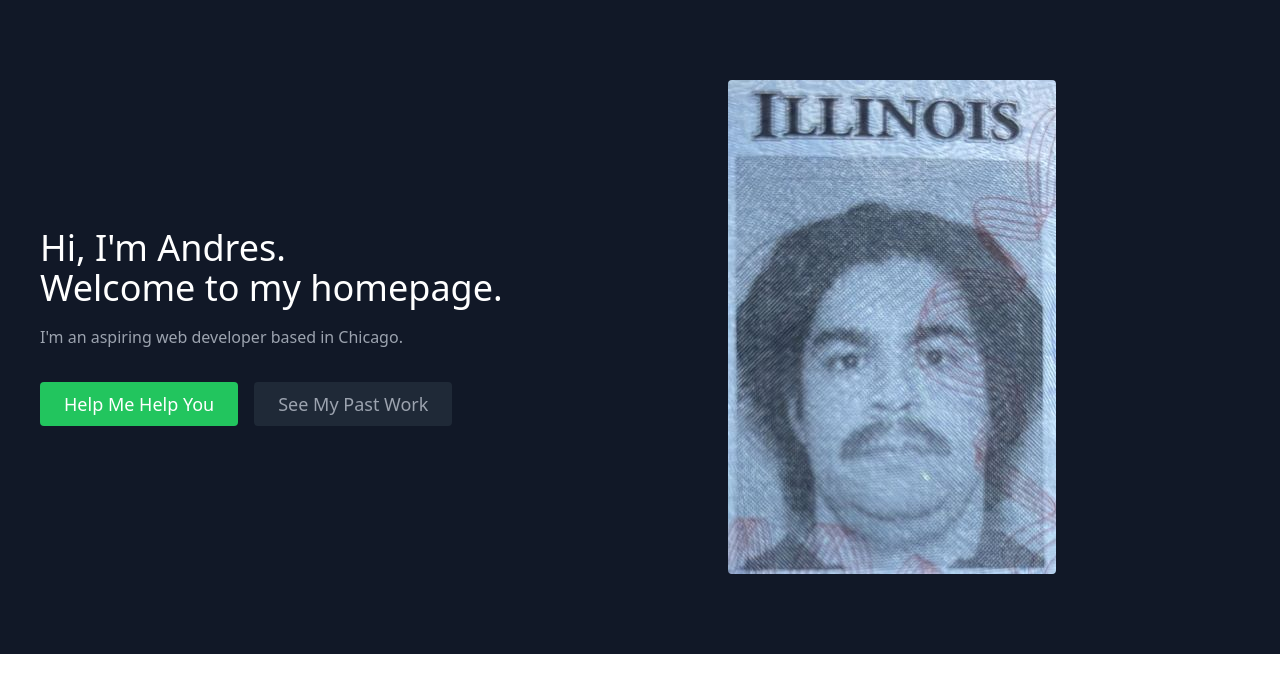
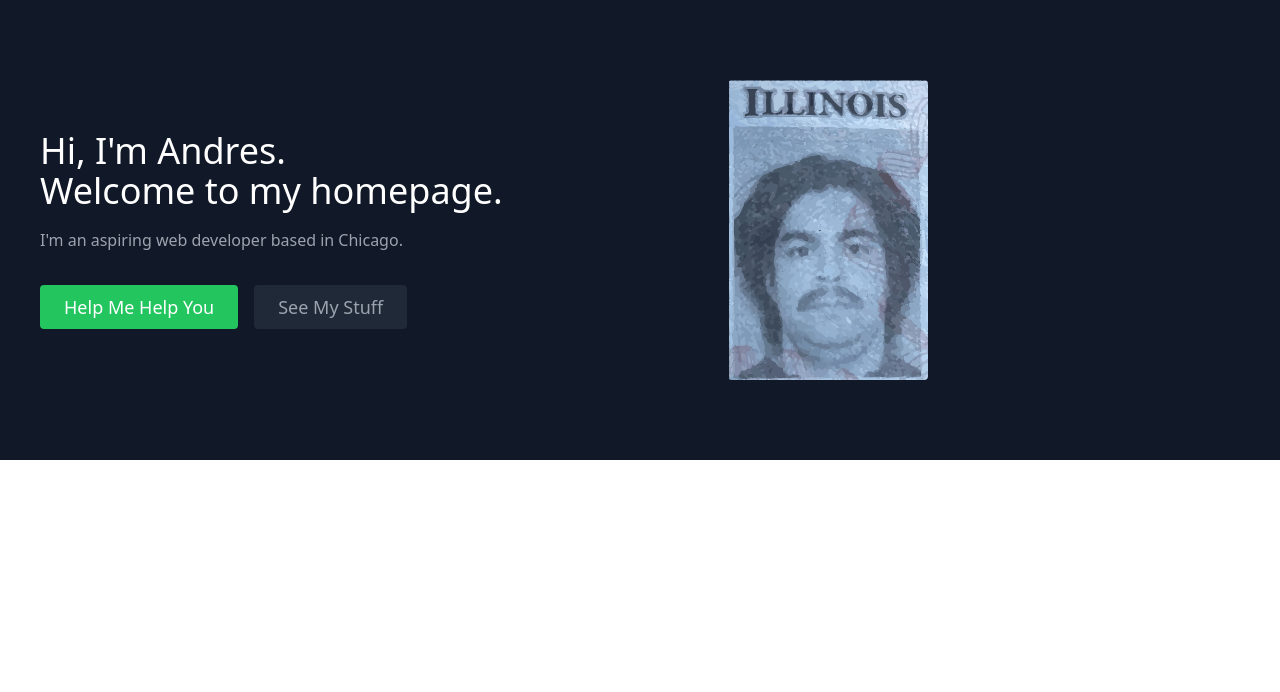
Before and after one commit to ConDuckt/ConDucktleezza, a React (Create React App) app: page / in a window 1280 px wide. Shown: the top 692 px of the page. Built offline with nearby package versions, Linux system fonts and the light colour scheme.

Commit message:
Fix profile pic display issue

```diff
--- a/src/components/About.js
+++ b/src/components/About.js
@@ -19,16 +19,17 @@ export default function About() {
                 <a
                   href="#projects"
                   className="ml-4 inline-flex text-gray-400 bg-gray-800 border-0 py-2 px-6 focus:outline-none hover:bg-gray-700 hover:text-white rounded text-lg">
-                  See My Past Work
+                  See My Stuff
                 </a>
               </div>
             </div>
             <div className="lg:max-w-lg lg:w-full md:w-1/2 w-5/6">
-              {/* fix img display issue */}
               <img
                 className="object-cover object-center rounded"
                 alt="It's-a me!"
-                src="./andres.jpg"
+                src="./andres.svg"
+                style={{ width: '200px', height: '300px' }}
+
               />
             </div>
           </div>
```
Also changed, not shown: public/andres.jpg (deleted), public/andres.svg (added).
